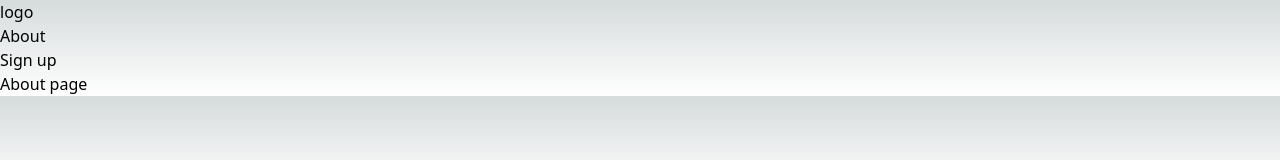
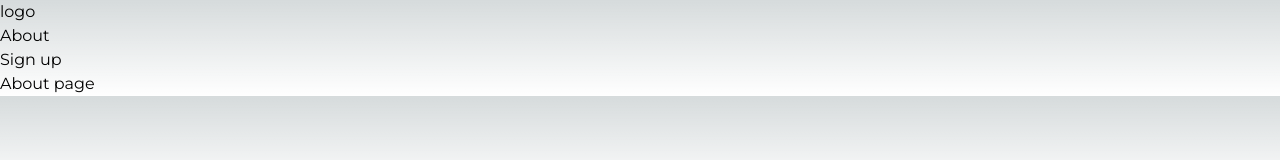
Before and after one commit to colemilne54/KinoKlicker, a Next.js app: page /about in a window 1280 px wide. Shown: the top 160 px of the page. Built offline with nearby package versions, Linux system fonts and the light colour scheme.

Commit message:
API initial setup call/ get successful. 31:11

```diff
--- a/app/layout.jsx
+++ b/app/layout.jsx
@@ -1,13 +1,19 @@
 import './globals.css'
+import { Montserrat } from "@next/font/google"
+
+const montserrat = Montserrat({
+	weight: ["400", "700"],
+	subsets: ["latin"],
+	variable: "--font-montserrat",
+})
 
 export default function RootLayout({ children }) {
 	return (
 		<html lang="en">
 			<head>
+==			</head>
 
-			</head>
-
-			<body>
+			<body className={`${montserrat.className}`}>
 				<nav>
 					<h1>logo</h1>
 					<ul>
--- a/app/page.jsx
+++ b/app/page.jsx
@@ -1,12 +1,12 @@
-import Image from 'next/image'
-import { Inter } from 'next/font/google'
-import styles from './page.module.css'
+export default async function Home() {
+  const data = await fetch(
+    `https://api.themoviedb.org/3/movie/popular?api_key=${process.env.API_KEY}`
+  )
+  const res = await data.json()
+  console.log(res)
 
-const inter = Inter({ subsets: ['latin'] })
-
-export default function Home() {
   return (
-    <main className={styles.main}>
+    <main>
       <h1>Hello next 13 🔥</h1>
     </main>
   )
--- a/package.json
+++ b/package.json
@@ -9,6 +9,7 @@
     "lint": "next lint"
   },
   "dependencies": {
+    "@next/font": "^13.2.4",
     "next": "13.2.4",
     "react": "18.2.0",
     "react-dom": "18.2.0"
--- a/tailwind.config.js
+++ b/tailwind.config.js
@@ -9,7 +9,11 @@ module.exports = {
     "./src/**/*.{js,ts,jsx,tsx}",
   ],
   theme: {
-    extend: {},
+    extend: {
+      fontFamily: {
+        montserrat: ["var(--font-monterserrat)"],
+      },
+    },
   },
   plugins: [],
 }
```
Also changed, not shown: 1 other file (tests, documents, lock files or other folders).
